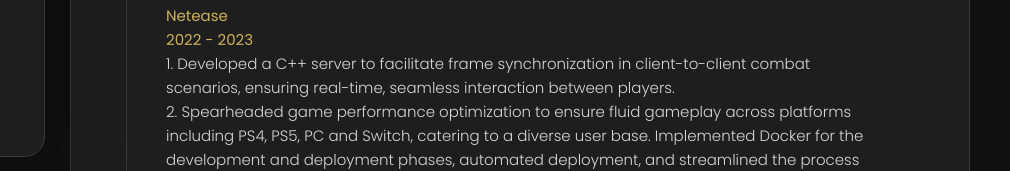
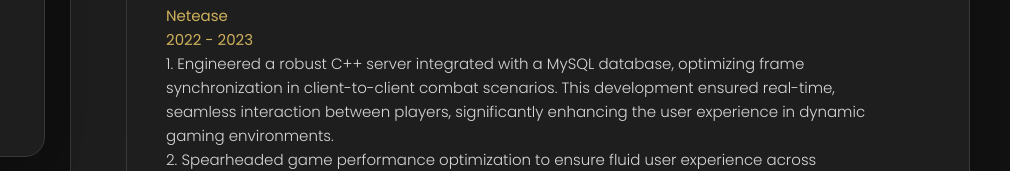
Before and after one commit to PixelPandaCode/PixelPandaCode.github.io, a plain HTML site: page index.html in a window 1280 px wide. Both pictures are taken after a click on the button "Resume". Shown: the part 629-800 px from the top of the page, 270-1280 px from the left. Drawn offline with nearby package versions, Linux system fonts and the light colour scheme.

Commit message:
work experience

```diff
--- a/index.html
+++ b/index.html
@@ -335,16 +335,17 @@
               <span>2022 - 2023</span>
 
               <p class="timeline-text">
-                1. Developed a C++ server to facilitate frame synchronization in client-to-client combat scenarios, ensuring real-time, seamless
-                interaction between players.
+                1. Engineered a robust C++ server integrated with a MySQL database, optimizing frame synchronization in client-to-client combat
+                scenarios. This development ensured real-time, seamless interaction between players, significantly enhancing the user experience in
+                dynamic gaming environments.
               </p>
               <p class="timeline-text">
-                2. Spearheaded game performance optimization to ensure fluid gameplay across platforms including PS4, PS5, PC and Switch, catering to
-                a diverse user base. Implemented Docker for the development and deployment phases, automated deployment, and streamlined the
-                process using Jenkins for CI/CD.
+                2.	Spearheaded game performance optimization to ensure fluid user experience across platforms including PS4, PS5, PC and Switch,
+                catering to a diverse user base. Implemented Docker for the development and deployment phases, automated deployment, and
+                streamlined the process using Jenkins for CI/CD.
               </p>
               <p class="timeline-text">
-                3. Enhanced Unreal Engine 4 utilizing C++, achieving a 15% enhancement in game performance and setting benchmarks in efficiency.
+                3. Enhanced Unreal Engine utilizing C++, achieving a 15% enhancement in game performance and setting benchmarks in efficiency.
               </p>
               <p class="timeline-text">
                 4. Collaborated with artists in the rendering, level sequence, and character production process.
@@ -376,7 +377,6 @@
 
             </li>
 
-
             <li class="timeline-item">
 
               <h4 class="h4 timeline-item-title">Software Development Engineer Intern</h4>
@@ -394,6 +394,9 @@
                 development lifecycle for high-quality product delivery.
               </p>
 
+              <p class="timeline-text">
+                3. Led the seamless incorporation of AWS Lambda into our game project workflows for enhanced efficiency and scalability.
+              </p>
             </li>
 
           </ol>
```
